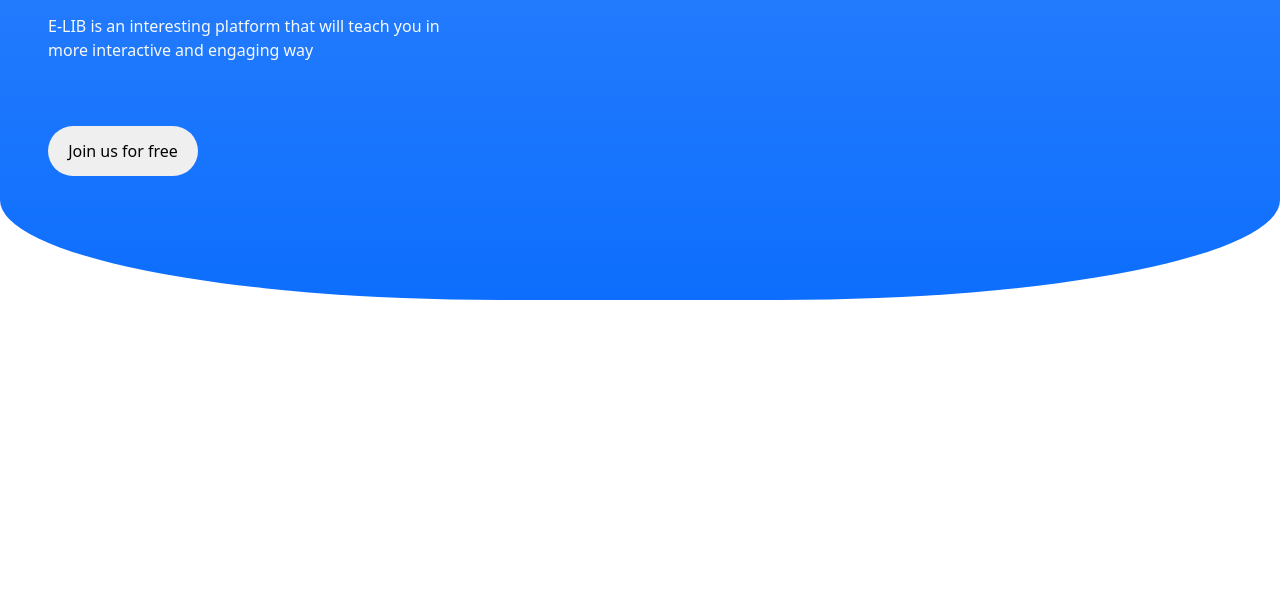
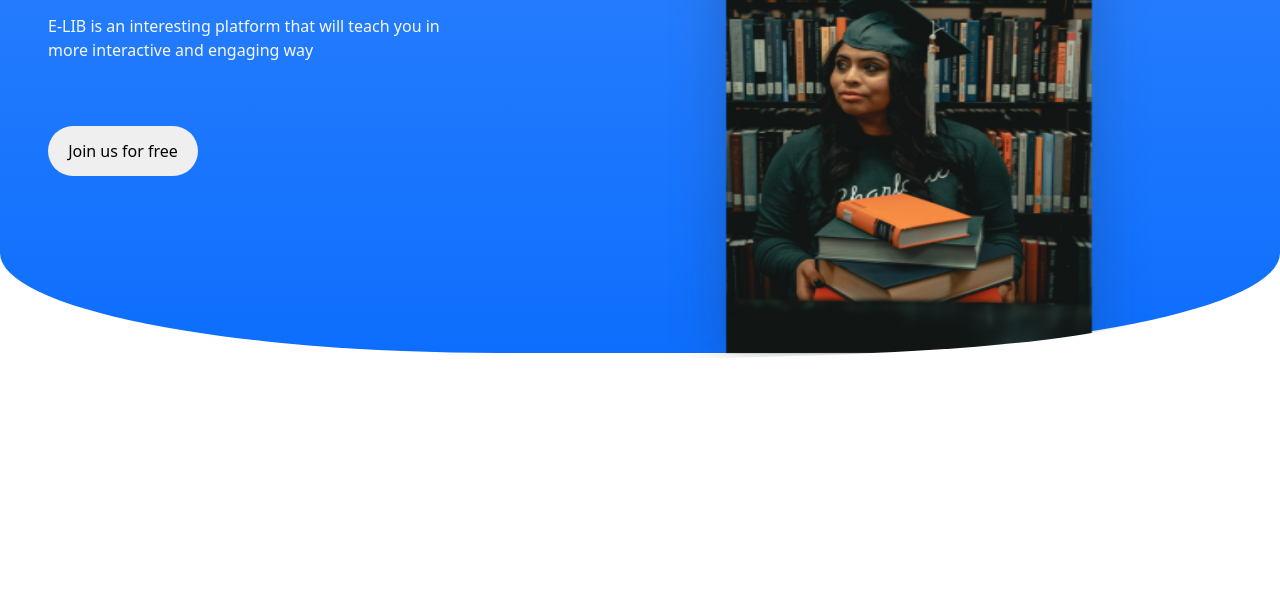
Before and after one commit to topisteronyango/plp-webdev-project, a plain HTML site: page index.html in a window 1280 px wide. Shown: the part 200-800 px from the top of the page. Drawn offline with nearby package versions, Linux system fonts and the light colour scheme.

```diff
--- a/css/style.css
+++ b/css/style.css
@@ -8,3 +8,10 @@
     width: 150px;
     border: none;
 }
+.small-img{
+    height: 500px;
+    width: 500px;
+    border-bottom-right-radius: 500px 50px;
+    float: right;
+
+}
--- a/index.html
+++ b/index.html
@@ -11,7 +11,7 @@
 
 </head>
 <body>
-  <div class="bg-primary bg-gradient mygradient" style="height: 500px;">
+  <div class="bg-primary bg-gradient mygradient" style="height: 553px;">
     <nav class="navbar navbar-expand-sm bg-primary navbar-dark">
       <div class="container-fluid">
         <a class="nav-link active text-light" href="#"><h3>E-LIB</h3></a>
@@ -52,7 +52,8 @@
 
       </div>
 
-      <div class="col">
+      <div class="col-6">
+        <img class="small-img" src="images/tenage-girl2.png" alt="image">
       </div>
     </div>
   </div>
```
Also changed, not shown: images/tenage-girl.png (added), images/tenage-girl1.png (added), images/tenage-girl2.png (added).
